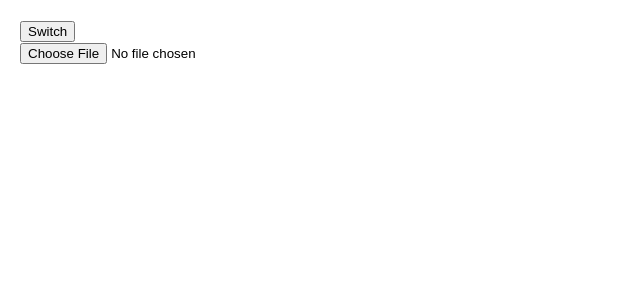
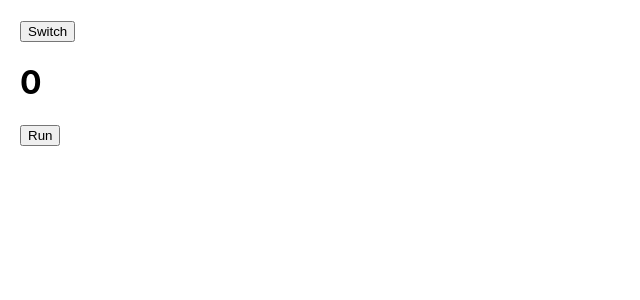
Before and after one commit to github-nqvnlc/tiktok-reactjs, a React (Create React App) app: page / in a window 1280 px wide. Both pictures are taken after a click on the button "Switch". Shown: the top 300 px of the page, without its empty margins (0-640 px from the left). Built offline with nearby package versions, Linux system fonts and the light colour scheme.

Commit message:
useLayoutEffect

```diff
--- a/src/Content.js
+++ b/src/Content.js
@@ -1,29 +1,22 @@
-import { useEffect, useState } from "react"
+import { useEffect, useLayoutEffect, useState } from "react"
 
 function Content() {
+    const [count, setCount] = useState(0)
 
-    const [avatar, setAvatar] = useState()
+    useLayoutEffect(() =>{
+        if (count > 3) {
+            setCount(0)
+        }
+    }, [count])
 
-    useEffect(() => {
-        return () => {
-            avatar && URL.revokeObjectURL(avatar.preview)
-        }
-    },[avatar])
-    const handlePreviewAvatar = (e) => {
-        const file = e.target.files[0]
+    const handleRun = () => {
+        setCount(count + 1)
+    }
 
-        file.preview = URL.createObjectURL(file)
-        setAvatar(file)
-    }
     return (
         <div>
-            <input
-                type="file"
-                onChange={handlePreviewAvatar}
-            />
-            {avatar && (
-                <img src={avatar.preview} alt="" width="10%" />
-            )}
+           <h1>{count}</h1>
+           <button onClick = {handleRun}>Run</button>
         </div>
     )
 }
```
